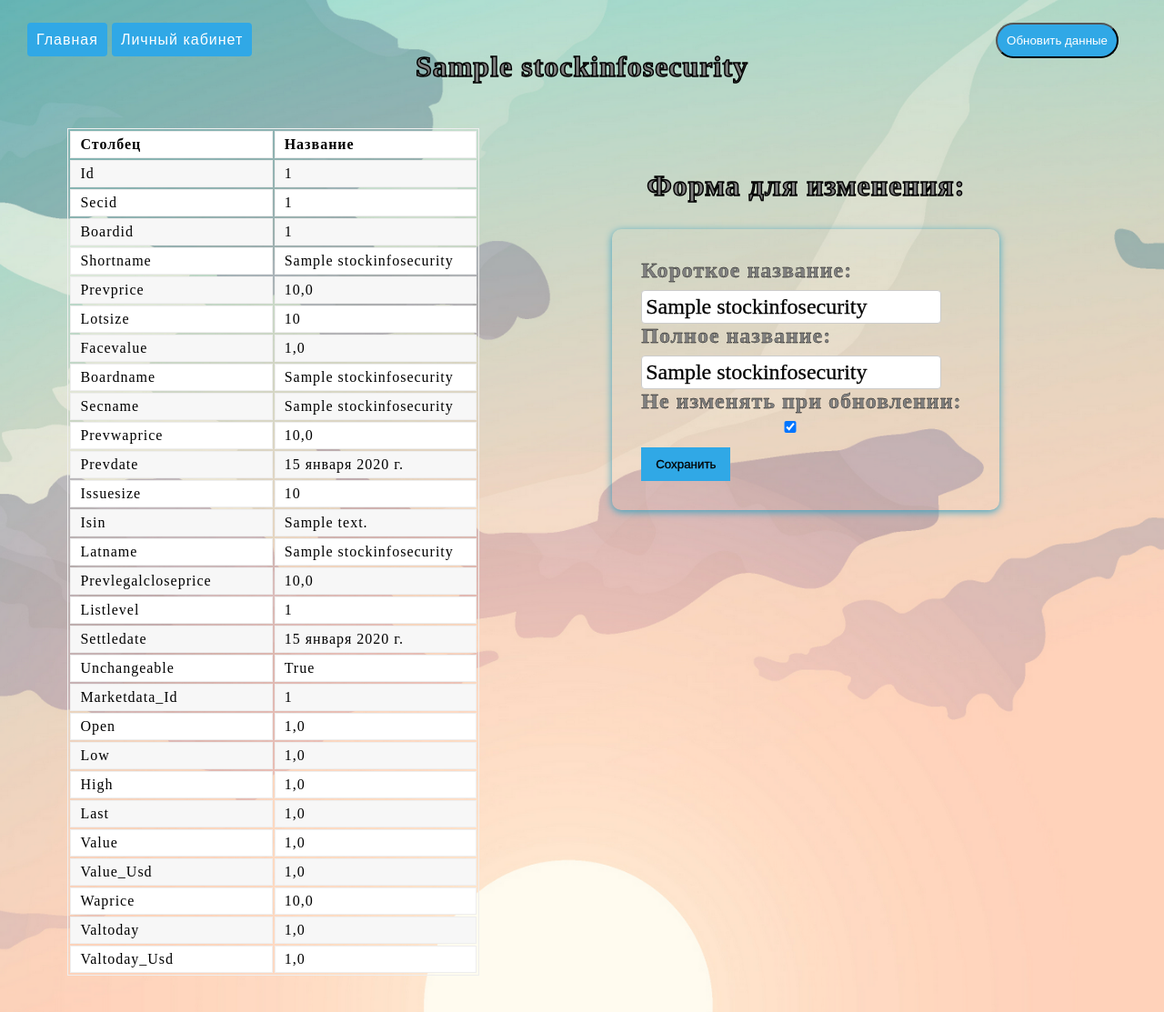
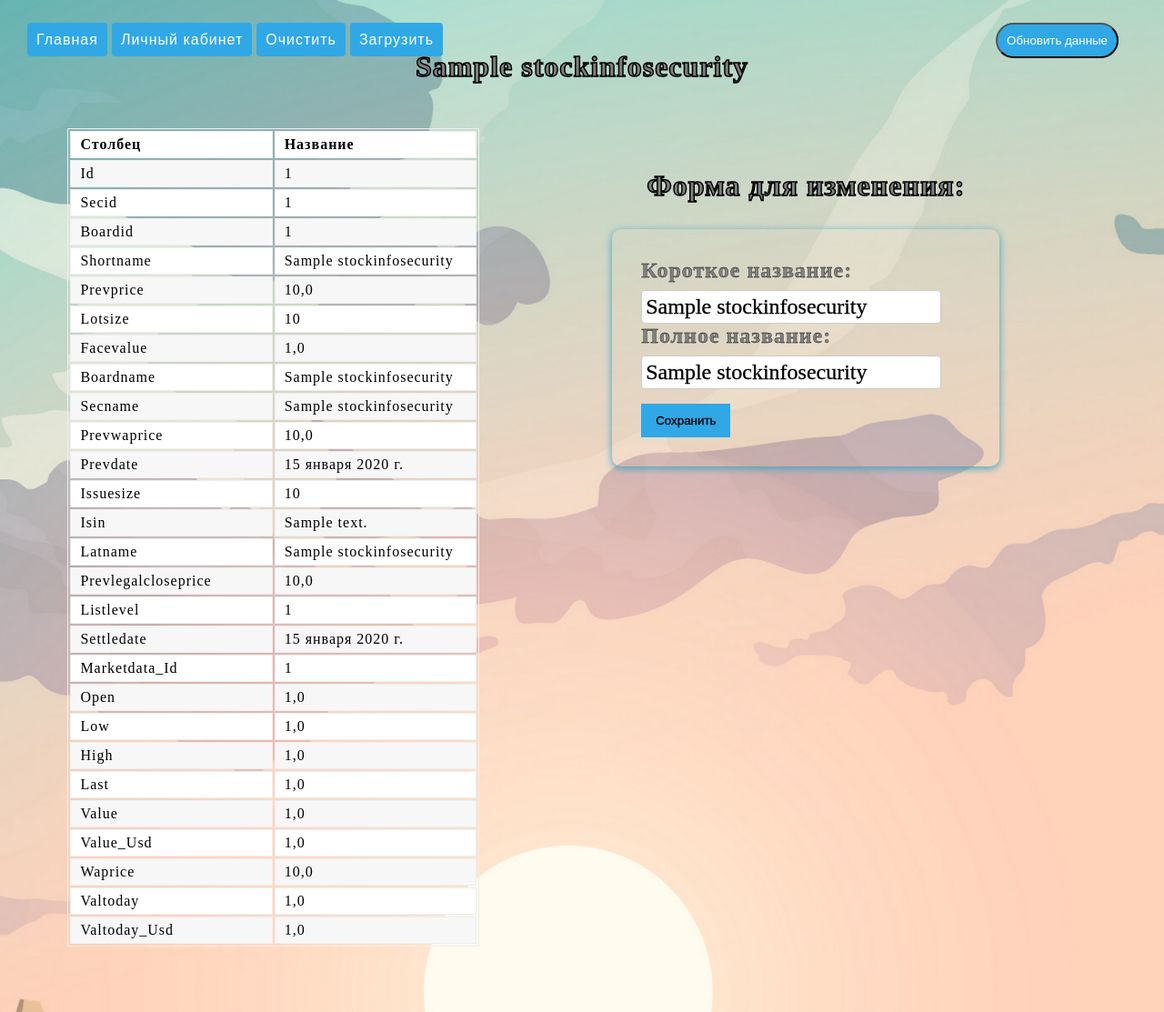
Before and after one commit to rebelbek/my_first_django_project, a Django app: page /1 in a window 1280 px wide. Shown: the top 1113 px of the page at 91% size. Run offline with Django 4.2, Linux system fonts and the light colour scheme; a user stored in the database is signed in; tables that the repository leaves empty hold one stand-in row (values such as "Sample post").

Commit message:
запутался

```diff
--- a/stocks/admin.py
+++ b/stocks/admin.py
@@ -3,7 +3,7 @@ from .models import StockInfoSecurities, StockInfoMarketdata
 
 # Register your models here.
 class StockSecuritiesAdmin(admin.ModelAdmin):
-    list_display = ['secid','shortname','secname', 'lotsize', 'issuesize']
+    list_display = ['id', 'secid','shortname','secname', 'lotsize', 'issuesize']
     list_per_page = 50
     ordering = ['secid']
 
--- a/stocks/forms.py
+++ b/stocks/forms.py
@@ -14,11 +14,10 @@ class SearchForm(forms.Form):
 class StockInfoForm(forms.ModelForm):
     class Meta:
         model = StockInfoSecurities
-        fields = ['shortname', 'secname', 'unchangeable']
+        fields = ['shortname', 'secname']
         labels = {
             'shortname' : 'Короткое название',
             'secname' : 'Полное название',
-            'unchangeable' : 'Не изменять при обновлении',
             }
         error_messages = {
             'shortname': {
--- a/stocks/models.py
+++ b/stocks/models.py
@@ -21,7 +21,6 @@ class StockInfoSecurities(models.Model):
     prevlegalcloseprice = models.FloatField()
     listlevel = models.IntegerField()
     settledate = models.DateField()
-    unchangeable = models.BooleanField(default=False)
     marketdata = models.OneToOneField('StockInfoMarketdata', on_delete=models.SET_NULL, null=True, blank=True)
 
     def __str__(self):
--- a/stocks/urls.py
+++ b/stocks/urls.py
@@ -2,11 +2,11 @@ from django.urls import path
 from . import views
 
 urlpatterns = [
-    path('', views.stocks_main, name = 'stocks_main'),
-    path('stocks-search', views.stocks_search, name = 'stocks_search'),
-    path('stocks-update', views.stocks_update, name = 'stocks_update'),
-    path('stock-update/<str:secid>', views.stock_update, name = 'stock_update'),
-    path('stocks-download', views.stocks_download),
-    path('stocks-delete', views.stocks_delete),
+    path('', views.stocks_main, name='stocks_main'),
+    path('stocks-search', views.stocks_search, name='stocks_search'),
+    path('stocks-update', views.stocks_update, name='stocks_update'),
+    path('stock-update/<str:secid>', views.stock_update, name='stock_update'),
+    path('stocks-download', views.stocks_download, name='stocks_download'),
+    path('stocks-delete', views.stocks_delete, name='stocks_delete'),
     path('<str:secid>', views.stock_detail, name='stock_detail'),
 ]
--- a/stocks/views.py
+++ b/stocks/views.py
@@ -3,6 +3,7 @@ from datetime import datetime, time
 from django.shortcuts import render, get_object_or_404
 from django.http import HttpResponseRedirect
 from django.urls import reverse
+from django.db import connection
 from .models import StockInfoSecurities, StockInfoMarketdata
 from .forms import SearchForm, StockInfoForm
 from .scripts.get_stocks import get_stocks_dict, get_stock_dict
@@ -20,17 +21,12 @@ def auto_update():
         stocks_fields_securities = get_stocks_dict(dict(StockInfoSecurities().__dict__.items()))
         stocks_fields_marketdata = get_stocks_dict(dict(StockInfoMarketdata().__dict__.items()))
         # обновить данные для таблицы StockInfoSecurities
-        unchangeable_stocks = [item.secid for item in StockInfoSecurities.objects.all() if item.unchangeable is True]
+
         for item in stocks_fields_securities:
-            if item['secid'] not in unchangeable_stocks:
-                try:
-                    StockInfoSecurities.objects.filter(secid=item['secid']).update(**item)
-                except:
-                    StockInfoSecurities.objects.create(**item)
-            else:
-                del item['shortname']
-                del item['secname']
+            try:
                 StockInfoSecurities.objects.filter(secid=item['secid']).update(**item)
+            except:
+                StockInfoSecurities.objects.create(**item)
         # обновить данные для таблицы StockInfoMarketdata
         for item in stocks_fields_marketdata:
             try:
@@ -134,27 +130,18 @@ def stocks_update(request):
 def stock_update(request, secid: str):
     stock_fields_securities = get_stock_dict(dict(StockInfoSecurities.objects.get(secid=secid).__dict__.items()))
     stock_fields_marketdata = get_stock_dict(dict(StockInfoMarketdata.objects.get(secid=secid).__dict__.items()))
-    stock = StockInfoSecurities.objects.get(secid=secid)
     # обновить данные для таблицы StockInfoSecurities
-    if stock.unchangeable is True:
-        del stock_fields_securities['shortname']
-        del stock_fields_securities['secname']
-        StockInfoSecurities.objects.filter(secid=secid).update(**stock_fields_securities)
-    else:
-        StockInfoSecurities.objects.filter(secid=secid).update(**stock_fields_securities)
+    StockInfoSecurities.objects.filter(secid=secid).update(**stock_fields_securities)
     # обновить данные для таблицы StockInfoMarketdata
     StockInfoMarketdata.objects.filter(secid=secid).update(**stock_fields_marketdata)
-    # связать таблицы
-    stock = StockInfoSecurities.objects.get(secid=secid)
-    stock.marketdata = StockInfoMarketdata.objects.get(secid=secid)
-    stock.save()
     redirect_url = reverse('stock_detail', args=[secid])
     return HttpResponseRedirect(redirect_url)
 
 
 def stocks_delete(request):
-    StockInfoSecurities.objects.exclude(unchangeable=True).delete()
-    StockInfoMarketdata.objects.all().delete()
+    with (connection.cursor() as cursor):
+        cursor.execute("delete from stocks_stockinfosecurities")
+        cursor.execute("delete from stocks_stockinfomarketdata")
     redirect_url = reverse('stocks_main')
     return HttpResponseRedirect(redirect_url)
 
@@ -163,14 +150,8 @@ def stocks_download(request):
     stocks_fields_securities = get_stocks_dict(dict(StockInfoSecurities().__dict__.items()))
     stocks_fields_marketdata = get_stocks_dict(dict(StockInfoMarketdata().__dict__.items()))
     # сохранить данные для таблицы StockInfoSecurities
-    unchangeable_stocks = [item.secid for item in StockInfoSecurities.objects.all()]
     for item in stocks_fields_securities:
-        if item['secid'] not in unchangeable_stocks:
-            StockInfoSecurities.objects.create(**item)
-        else:
-            del item['shortname']
-            del item['secname']
-            StockInfoSecurities.objects.filter(secid=item['secid']).update(**item)
+        StockInfoSecurities.objects.create(**item)
     # сохранить данные для таблицы StockInfoMarketdata
     for item in stocks_fields_marketdata:
         StockInfoMarketdata.objects.create(**item)
--- a/templates/includes/navbar_top.html
+++ b/templates/includes/navbar_top.html
@@ -4,6 +4,10 @@
     <li><a href="/">Главная</a></li>
     {% if user.is_active %}
     <li><a href="{% url 'cabinet' %}">Личный кабинет</a></li>
+        {% if user.is_superuser %}
+            <li><a href="{% url 'stocks_delete' %}">Очистить</a></li>
+            <li><a href="{% url 'stocks_download' %}">Загрузить</a></li>
+        {% endif %}
     {% else %}
     <li><a href="{% url 'login' %}">Войти</a></li>
     {% endif %}
--- a/users/models.py
+++ b/users/models.py
@@ -5,7 +5,7 @@ from stocks.models import StockInfoSecurities
 # Create your models here.
 
 class UserDealInfo(models.Model):
-    stock = models.ForeignKey(StockInfoSecurities, on_delete=models.SET_NULL, null = True)
+    stock = models.ForeignKey(StockInfoSecurities, on_delete=models.SET_NULL, null=True)
     username = models.CharField(max_length=40)
     secid = models.CharField(max_length=10)
     custom_secname = models.CharField(max_length=40, validators=[MinLengthValidator(3)], blank=False)
```
Also changed, not shown: stocks/migrations/0001_initial.py, users/migrations/0001_initial.py, users/migrations/0002_alter_userdealinfo_stock.py (added), users/migrations/0002_userdealinfo_delete_usertradeinfo.py (deleted), users/migrations/0003_alter_userdealinfo_stock.py, users/migrations/0003_rename_stocks_userdealinfo_stock.py (deleted), users/migrations/0005_userdealinfo_custom_secname.py (deleted), users/migrations/0006_userdealinfo_use_custom.py (deleted).
